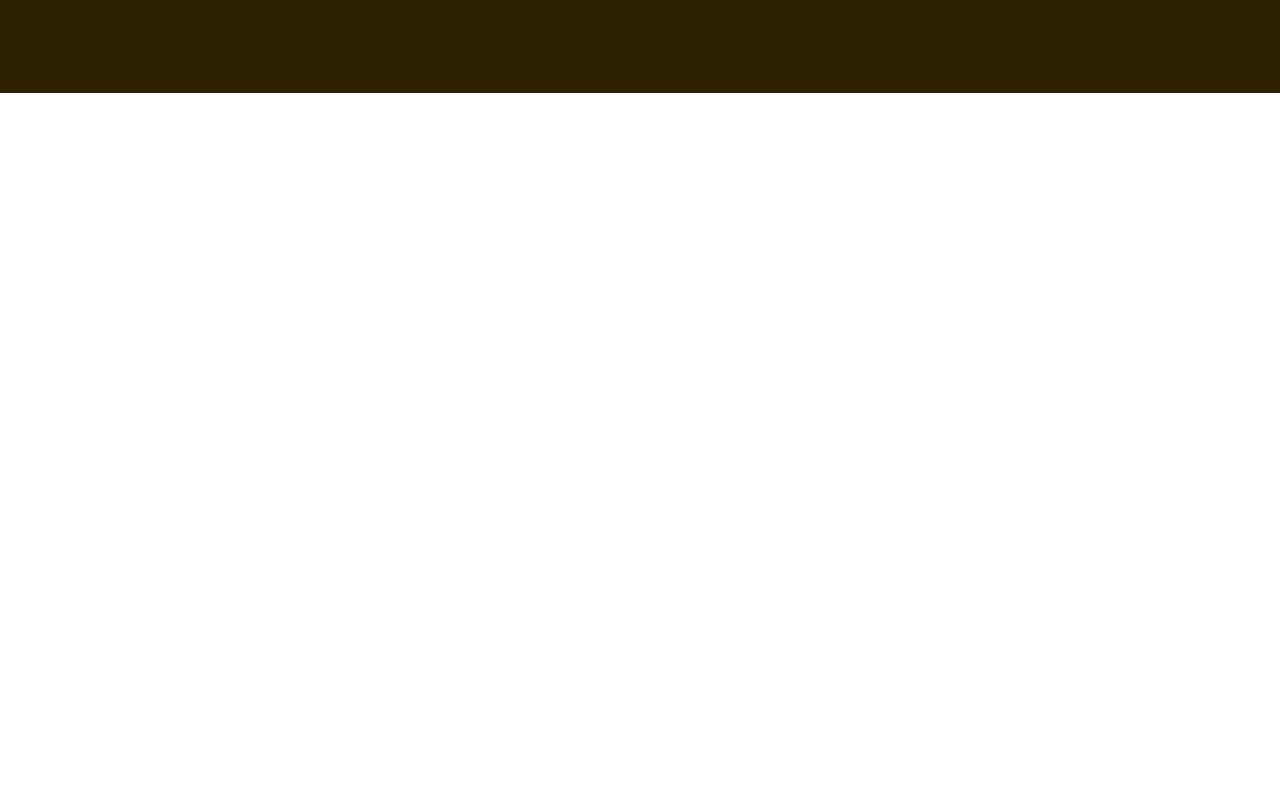
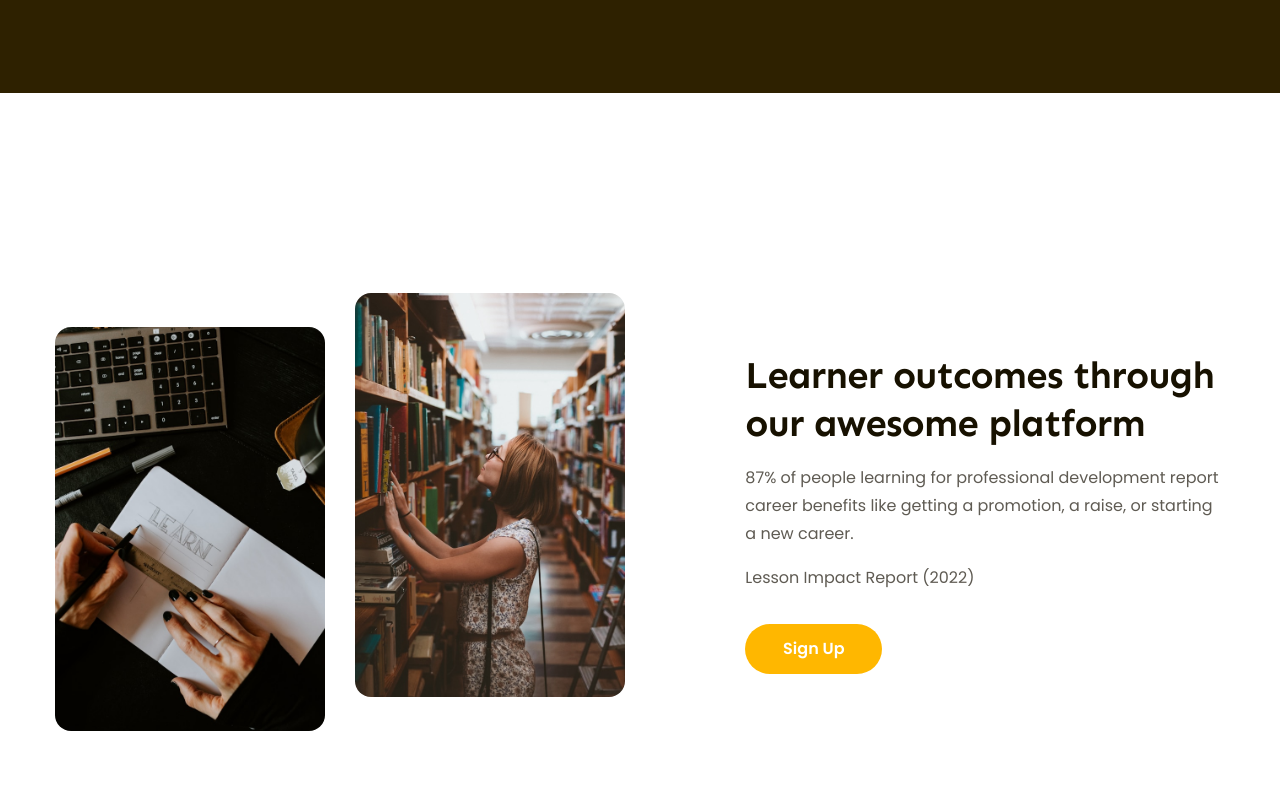
Before and after one commit to khanhtoan1325/D-n-X, a plain HTML site: page index.html in a window 1280 px wide. Shown: the part 2291-3090 px from the top of the page. Drawn offline with Linux system fonts and the light colour scheme.

Commit message:
Features

```diff
--- a/assets/css/style.css
+++ b/assets/css/style.css
@@ -476,3 +476,52 @@ a {
   font-style: italic;
   line-height: 1.54;
 }
+
+/* ==========================Features=============================== */
+
+.features {
+  margin-top: 135px;
+  padding: 65px 0;
+}
+
+.features .body {
+  display: flex;
+  justify-content: space-between;
+}
+
+.features .images {
+  display: flex;
+  gap: 30px;
+}
+
+.features .images img {
+  width: 270px;
+  height: 404px;
+  object-fit: cover;
+  border-radius: 16px;
+}
+
+.features .lower {
+  margin-top: 34px;
+}
+
+.features .content {
+  width: 41%;
+  display: flex;
+  flex-direction: column;
+  justify-content: center;
+}
+
+.features .desc {
+  margin-top: 16px;
+  color: #5f5b53;
+  font-size: 1.6rem;
+  line-height: 1.75;
+}
+
+.features .cta-btn {
+  margin-top: 32px;
+  width: 137px;
+  height: 50px;
+  background-color: var(--primary-color);
+}
--- a/index.html
+++ b/index.html
@@ -295,6 +295,37 @@
           </div>
         </div>
       </div>
+
+      <!-- Features -->
+      <div class="features">
+        <div class="main-content">
+          <div class="body">
+            <div class="images">
+              <img
+                class="lower"
+                src="./assets/img/leanr1.jpg"
+                alt="Learner outcomes through our awesome platform"
+              />
+              <img
+                src="./assets/img/leanr2.jpg"
+                alt="Learner outcomes through our awesome platform"
+              />
+            </div>
+            <div class="content">
+              <h2 class="heading-lv2">
+                Learner outcomes through our awesome platform
+              </h2>
+              <p class="desc">
+                87% of people learning for professional development report
+                career benefits like getting a promotion, a raise, or starting a
+                new career.
+              </p>
+              <p class="desc">Lesson Impact Report (2022)</p>
+              <a href="#!" class="btn cta-btn">Sign Up</a>
+            </div>
+          </div>
+        </div>
+      </div>
     </main>
   </body>
 </html>
```
Also changed, not shown: assets/img/leanr1.jpg (added), assets/img/leanr2.jpg (added).
